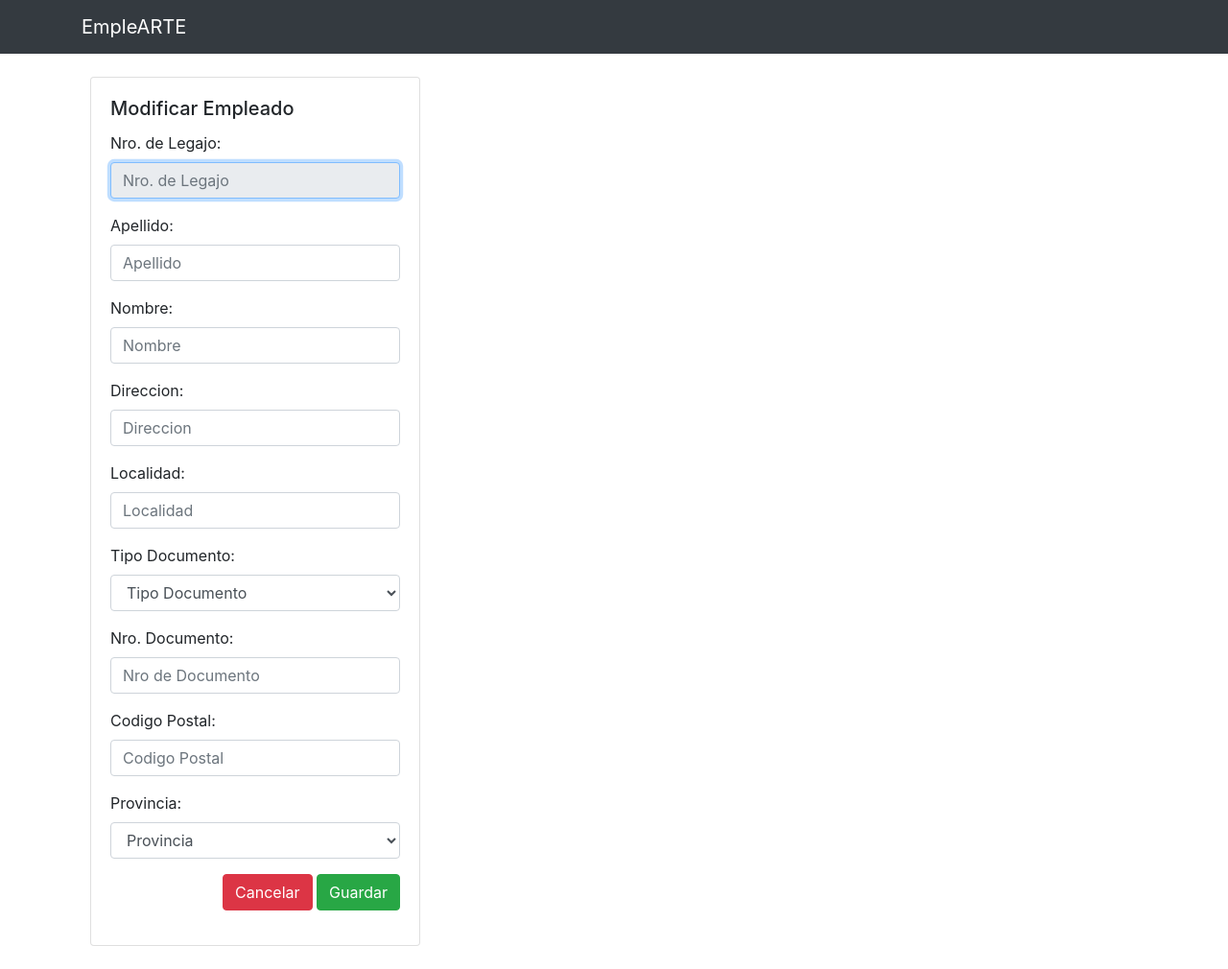
After one commit to Ezleal/emplearte, a PHP site: template Views/Empleados/modificar.php in a window 1280 px wide. The commit adds this page. Shown: the whole page at 96% size. Run offline with PHP 8.4, Linux system fonts and the light colour scheme; the template is opened without the code that fills it, so the values that code supplies are empty; some libraries are stand-ins or nearby versions.

Commit message:
Modificaciones en ABM y login de Usuario

```diff
--- a/Views/Empleados/empleados.php
+++ b/Views/Empleados/empleados.php
@@ -60,8 +60,8 @@
                         </select>
                     </div>
                     <div class="form-group float-md-right">
+                        <button type="button" class="btn btn-danger" id="cancelarIndex">Volver</button>
                         <button type="submit" class="btn btn-success" name="save">Alta</button>
-                        <button type="button" class="btn btn-danger" id="exit">Salir</button>
                     </div>
 
                 </form>
@@ -94,6 +94,9 @@
                         <td><?php echo $empleado['Localidad'].','. $empleado['PROVINCIA']; ?></td>
                         <td><?php echo $empleado['DESC_DOCUMENTO'].': '. $empleado['NroDocumento']; ?></td>
                         <td>
+                        <a href="index.php?c=empleados&a=modificar&IdLegajo=<?php echo $empleado['IdLegajo']?>" class="btn btn-primary">
+                            <i class="far fa-edit"></i>
+                        </a>
                         <a href="index.php?c=empleados&a=delete&IdLegajo=<?php echo $empleado['IdLegajo']?>" class="btn btn-danger">
                             <i class="far fa-trash-alt"></i>
                         </a>
--- /dev/null
+++ b/Views/Empleados/modificar.php
@@ -0,0 +1,78 @@
+<?php include_once("./Views/includes/header.php") ?>
+<?php include_once("./Views/includes/navigation.php") ?>
+
+<div class="container p-4">
+    <div class="row">
+
+        <div class="col-md-4">
+            <?php if (isset($_SESSION['message'])) { ?>
+                <div class="alert alert-<?= $_SESSION['style']?> alert-dismissible fade show" role="alert">
+                    <?= $_SESSION['message']?>
+                    <button type="button" class="close" data-dismiss="alert" aria-label="Close">
+                        <span aria-hidden="true">&times;</span>
+                    </button>
+                </div>
+            <?php session_unset(); } ?>
+
+            <div class="card card-body" id="form_modif">
+                <h5 class="card-title">Modificar Empleado</h5>
+                <form action="index.php?c=empleados&a=update" method="post" >
+                    <div class="form-group">
+                        <label for="IdLegajo">Nro. de Legajo:</label>
+                        <input type="number" value="<?= $empleado['IdLegajo'] ?>" name="IdLegajo" id="IdLegajo" class="form-control" placeholder="Nro. de Legajo" autofocus readonly>
+                    </div>
+                    <div class="form-group">
+                        <label for="Apellido">Apellido:</label>
+                        <input type="text" value="<?= $empleado['Apellido'] ?>" name="Apellido" id="Apellido" class="form-control" placeholder="Apellido" required>
+                    </div>
+                    <div class="form-group">
+                        <label for="Nombre">Nombre:</label>
+                        <input type="text" value="<?= $empleado['Nombre'] ?>" name="Nombre" id="Nombre" class="form-control" placeholder="Nombre" required>
+                    </div>
+                    <div class="form-group">
+                        <label for="Direccion">Direccion:</label>
+                        <input type="text" value="<?= $empleado['Direccion'] ?>" name="Direccion" id="Direccion" class="form-control" placeholder="Direccion" required>
+                    </div>
+                    <div class="form-group">
+                        <label for="Localidad">Localidad:</label>
+                        <input type="text" value="<?= $empleado['Localidad'] ?>" name="Localidad" id="Localidad" class="form-control" placeholder="Localidad" required>
+                    </div>
+                    <div class="form-group">
+                        <label for="ID_TIPO_DOCUMENTO">Tipo Documento:</label>
+                        <select class="form-control" name="ID_TIPO_DOCUMENTO" id="ID_TIPO_DOCUMENTO" required>
+                            <option value="" selected disabled>Tipo Documento</option>
+                            <?php foreach($tipoDoc as $tipo) {
+                                echo $tipo;
+                            } ?>
+                        </select>
+                    </div>
+                    <div class="form-group">
+                        <label for="NroDocumento">Nro. Documento:</label>
+                        <input type="number" value="<?= $empleado['NroDocumento'] ?>" name="NroDocumento" class="form-control" placeholder="Nro de Documento" required>
+                    </div>
+
+                    <div class="form-group">
+                         <label for="CodPostal">Codigo Postal:</label>
+                        <input type="number" value="<?= $empleado['CodigoPostal'] ?>" name="CodPostal" class="form-control" placeholder="Codigo Postal" required>
+                    </div>
+                    <div class="form-group">
+                        <label for="ID_PROVINCIA">Provincia:</label>
+                        <select class="form-control" name="ID_PROVINCIA" required>
+                            <option value="" selected disabled>Provincia</option>
+                            <?php foreach($provincias as $provincia) {
+                                echo $provincia;
+                            } ?>
+                        </select>
+                    </div>
+                    <div class="form-group float-md-right">
+                        <button type="button" class="btn btn-danger" id="cancelar">Cancelar</button>
+                        <button type="submit" class="btn btn-success" name="update">Guardar</button>
+                    </div>
+                </form>
+            </div>
+        </div>
+
+    </div>
+</div>
+
+<?php include_once("./Views/includes/footer.php") ?>
--- a/Views/includes/footer.php
+++ b/Views/includes/footer.php
@@ -6,9 +6,16 @@
 
     <script>
     $( "#exit" ).click(function() {
-    $( "#form_alta" ).addClass( "d-none" );
-    $( "#lista" ).removeClass( "col-md-8" ).addClass( "col-md-12" );
+    // $( "#form_alta" ).addClass( "d-none" );
+    // $( "#lista" ).removeClass( "col-md-8" ).addClass( "col-md-12" );
+    window.location.href = "index.php?c=usuarios&a=logout";
 
+    });
+    $( "#cancelar" ).click(function() {
+    window.location.href = "index.php?c=empleados&a=index";
+    });
+    $( "#cancelarIndex" ).click(function() {
+    window.location.href = "index.php?c=nosotros&a=index";
     });
     </script>
   </body>
--- a/Views/includes/navigation.php
+++ b/Views/includes/navigation.php
@@ -6,14 +6,18 @@
     </button>
 
     <div class="collapse navbar-collapse ml-4 mt-3" id="navbarNav">
+      <?php if(isset($_COOKIE['usuario'])) {?>
       <ul class="navbar-nav ml-auto order-lg-2 mb-3">
         <li class="nav-item">
           <a class="nav-link" href="index.php?c=empleados&a=index">Alta de usuarios</a>
-          <a class="nav-link sobre-nosotros"href="index.php?c=nosotros&a=index">Sobre nosotros</a>
+          <a class="nav-link sobre-nosotros" href="index.php?c=nosotros&a=index">Sobre nosotros</a>
+        </li>
+        <li class="nav-item ml-auto mt-4 ml-2">
+            <button type="submit" class="btn btn-link nav-link btn-warning" id="exit">Logout</button>
         </li>
       </ul>
     </div>
-
+    <?php } ?>
 
   </div>
 </nav>
--- a/config/db.php
+++ b/config/db.php
@@ -3,7 +3,6 @@
 	class Connect {
 
 		public static function connection(){
-			session_start();
             $connection = mysqli_connect('localhost','root','root','test');
 			return $connection;
 		}
```
Also changed, not shown: Controllers/EmpleadosController.php (+26 -0 lines), Controllers/UsuariosController.php (+8 -1 lines), Models/Empleado.php (+35 -5 lines), index.php (+7 -1 lines).
